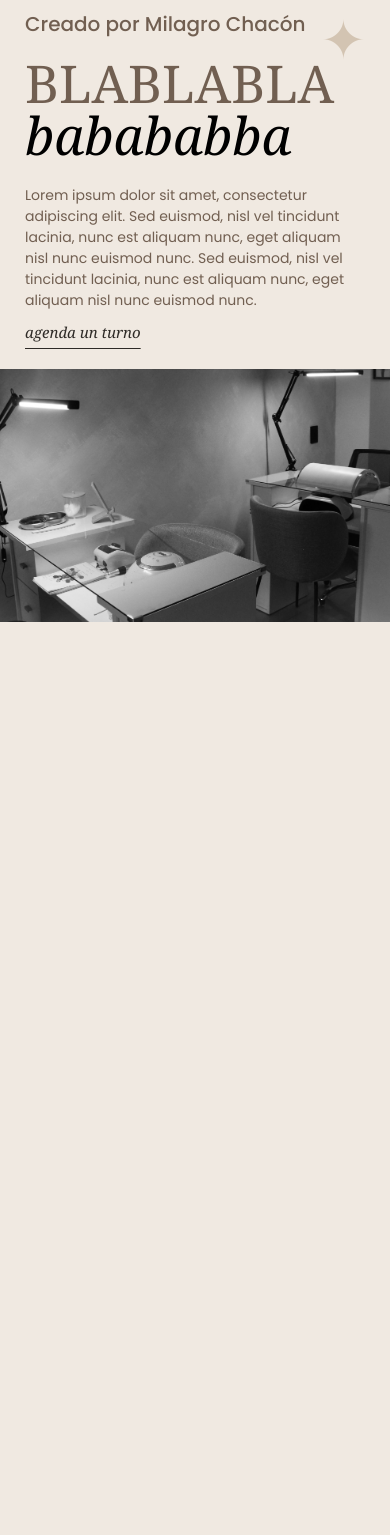
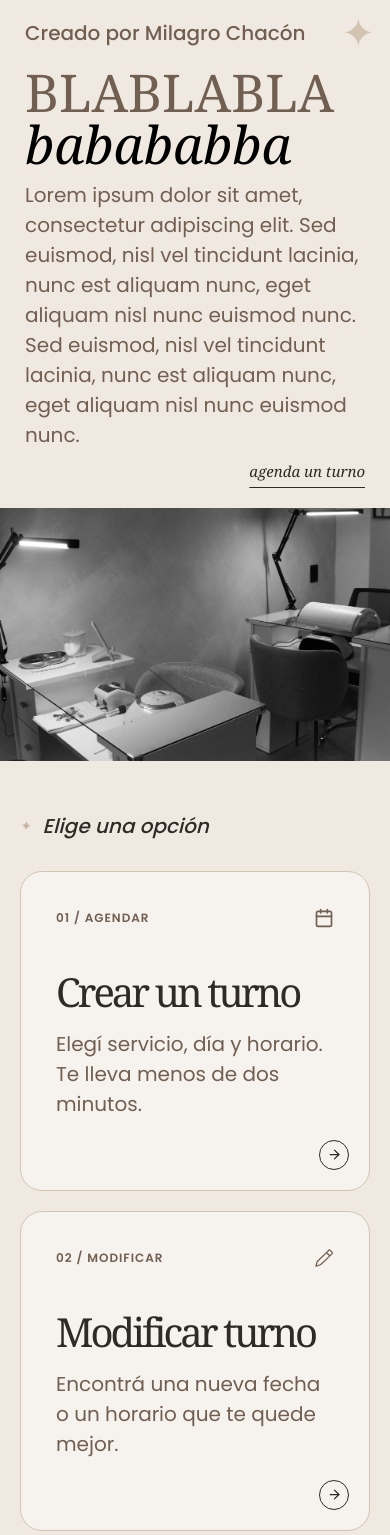
Before and after one commit to fabiolajsm/almaestudio, a Next.js app: page / in a window 390 px wide. Shown: the part 465-2000 px from the top of the page. Before the commit the page ends 1105 px from the top, so only its background shows below. Built offline with nearby package versions, Linux system fonts and the light colour scheme.

Commit message:
Appoiments sections with responsive styles

```diff
--- a/app/globals.css
+++ b/app/globals.css
@@ -7,8 +7,11 @@
   --font-poppins: sans-serif;
 
   --font-size-small: 15px;
+  --font-size-small-mobile: 12px;
   --font-size-medium: 20px;
+  --font-size-medium-mobile: 15px;
   --font-size-large: 50px;
+  --font-size-large-mobile: 40px;
   --font-size-xlarge: 75px;
 
   --color-ink: #2E2A26;
@@ -213,12 +216,10 @@ a {
 }
 
 .about-description {
-  max-width: fit-content;
-  margin: 40px 0 0;
+  margin-top: 10px;
+  font-family: var(--font-poppins);
   color: var(--color-brown);
-  font-family: var(--font-poppins);
   font-size: var(--font-size-medium);
-  line-height: 1.5;
 }
 
 .about-scroll-link {
@@ -226,10 +227,10 @@ a {
   display: inline-flex;
   align-items: center;
   gap: 10px;
-  margin-top: 26px;
+  margin-top: 25px;
   color: var(--color-ink);
   font-family: var(--font-seasons);
-  font-size: var(--font-size-medium);
+  font-size: var(--font-size-small);
   font-style: italic;
   text-decoration: underline;
   text-underline-offset: 10px;
@@ -240,27 +241,38 @@ a {
   font-style: normal;
 }
 
-.eyebrow,
-.section-label,
-.footer-label {
+
+.actions-section {
+  width: 100%;
+  margin-top: 50px;
+  min-width: fit-content;
+}
+
+.actions-grid {
+  display: grid;
+  grid-template-columns: repeat(3, minmax(0, 1fr));
+  gap: 20px;
+  width: 100%;
+  margin-top: 30px;
+}
+
+.section-label {
   display: flex;
   align-items: center;
   gap: 10px;
-  color: var(--dark);
-  font-size: 20px;
-  font-family: var(--font-poppins), sans-serif;
-  text-transform: uppercase;
+  color: var(--color-ink);
+  font-weight: 500;
+  font-size: var(--font-size-medium);
+  font-family: var(--font-poppins);
+  font-style: italic;
 }
 
-.eyebrow-spark {
+.star {
   color: var(--color-sand);
   font: 400 15px/1 var(--font-seasons);
   animation: sparkle 1.8s ease-in-out infinite;
 }
 
-.eyebrow>span:last-child {
-  display: inline;
-}
 
 @keyframes sparkle {
 
@@ -293,11 +305,7 @@ a {
 
 }
 
-.actions-grid {
-  display: grid;
-  grid-template-columns: repeat(3, 1fr);
-  gap: 15px;
-}
+
 
 /* Mas informacion / footer */
 .site-footer {
@@ -363,7 +371,7 @@ a {
   }
 
   .header-nav a {
-    font-size: 12px;
+    font-size: var(--font-size-small);
   }
 
   .about-section {
@@ -387,24 +395,17 @@ a {
   }
 
   .about-spark {
-    top: 24px;
-    right: 24px;
-    font-size: 54px;
+    top: 15px;
+    right: 15px;
+    font-size: var(--font-size-large-mobile);
   }
 
   .about-content h1 {
     font-size: 52px;
   }
 
-  .about-description {
-    margin-top: 24px;
-    font-size: 14px;
-  }
-
   .about-scroll-link {
-    align-self: flex-start;
     margin-top: 10px;
-    font-size: var(--font-size-small);
   }
 
   .section-intro {
@@ -419,3 +420,21 @@ a {
     grid-template-columns: 1fr;
   }
 }
+
+@media (min-width: 701px) and (max-width: 1024px) {
+
+  /* Tablet: imágenes laterales más angostas y contenido central más ancho */
+  .about-section {
+    grid-template-columns: minmax(0, 1fr) minmax(0, 1.8fr) minmax(0, 1fr);
+    min-height: 55vh;
+  }
+
+  /* Padding adaptable: mínimo 24px, máximo 40px */
+  .about-content {
+    padding: clamp(24px, 4vw, 40px);
+  }
+
+  .about-content h1 {
+    font-size: var(--font-size-large-mobile);
+  }
+}
--- a/app/page.tsx
+++ b/app/page.tsx
@@ -4,35 +4,31 @@ import studioImage from "./assets/web2.jpg";
 import mobile1 from "./assets/mobile1.jpg";
 import mobile2 from "./assets/mobile2.jpg";
 
+import { ActionCard } from "@/components/ActionCard";
 
-/*
 const actions = [
   {
     number: "01",
     title: "Crear un turno",
-    description: "Elegí tu servicio y encontrá el momento ideal para vos.",
+    description: "Elegí servicio, día y horario. Te lleva menos de dos minutos.",
     href: "#crear-turno",
-    label: "Agendar ahora",
-    tone: "terracotta" as const,
+    label: "Agendar turno",
   },
   {
     number: "02",
-    title: "Modificar mi turno",
-    description: "¿Necesitás cambiar el día o el horario? Lo hacemos fácil.",
+    title: "Modificar turno",
+    description: "Encontrá una nueva fecha o un horario que te quede mejor.",
     href: "#modificar-turno",
     label: "Modificar turno",
-    tone: "sage" as const,
   },
   {
     number: "03",
-    title: "Cancelar mi turno",
-    description: "Liberá tu reserva de forma simple y sin vueltas.",
+    title: "Cancelar turno",
+    description: "Cancelá tu reserva de forma simple.",
     href: "#cancelar-turno",
     label: "Cancelar turno",
-    tone: "sand" as const,
   },
 ];
-*/
 
 export default function Home() {
   return (
@@ -46,11 +42,15 @@ export default function Home() {
 
       <nav className="header-nav" aria-label="Navegación principal">
         <a href="#inicio">Sobre nosotros</a>
-        <a href="#agendar-turno">Agendar turno</a>
+        <a href="#opciones-turno">Opciones de turno</a>
         <a href="#mas-informacion">Más información</a>
       </nav>
 
-      <section className="about-section" id="inicio" aria-labelledby="about-heading">
+      <section
+        className="about-section"
+        id="inicio"
+        aria-labelledby="about-heading"
+      >
         <div className="about-image about-image-left">
           <Image
             src={profileImage}
@@ -70,7 +70,9 @@ export default function Home() {
           />
         </div>
         <div className="about-content">
-          <span className="about-spark" aria-hidden="true">✦</span>
+          <span className="about-spark" aria-hidden="true">
+            ✦
+          </span>
           <p className="about-kicker">Creado por Milagro Chacón</p>
           <h1 id="about-heading">
             BLABLABLA <span>babababba</span>
@@ -79,10 +81,9 @@ export default function Home() {
             Lorem ipsum dolor sit amet, consectetur adipiscing elit. Sed
             euismod, nisl vel tincidunt lacinia, nunc est aliquam nunc, eget
             aliquam nisl nunc euismod nunc. Sed euismod, nisl vel tincidunt
-            lacinia, nunc est aliquam nunc, eget aliquam nisl nunc euismod
-            nunc.
+            lacinia, nunc est aliquam nunc, eget aliquam nisl nunc euismod nunc.
           </p>
-          <a className="about-scroll-link" href="#agendar-turno">
+          <a className="about-scroll-link" href="#opciones-turno">
             agenda un turno
           </a>
         </div>
@@ -106,32 +107,33 @@ export default function Home() {
         </div>
       </section>
 
-
-    {/* <div className="ambient-shape ambient-shape-left" />
-      <div className="ambient-shape ambient-shape-right" /> */}
-      {/*
-
       <section
         className="actions-section"
-        id="agendar-turno"
-        aria-labelledby="actions-heading"
+        id="opciones-turno"
+        aria-labelledby="options-heading"
       >
-        <div className="eyebrow">
-          <span className="eyebrow-spark" aria-hidden="true">
+        <div className="section-label">
+          <span className="star" aria-hidden="true">
             ✦
           </span>
-          <span>Agendá tu próximo turno</span>
+          <span id="options-heading">Elige una opción</span>
         </div>
         <div className="actions-grid">
-          {actions.map((action) => (
-            <ActionCard key={action.number} {...action} />
+          {actions.map((action, index) => (
+            <ActionCard key={action.number} card={action} index={index} />
           ))}
         </div>
       </section>
 
+      {/* <div className="ambient-shape ambient-shape-left" />
+      <div className="ambient-shape ambient-shape-right" /> */}
+      {/*
+
+
+
       <footer className="site-footer" id="mas-informacion">
         <div>
-          <span className="footer-label">Más información</span>
+          <span className="section-label">Más información</span>
         </div>
         <nav className="social-links" aria-label="Redes sociales">
           <a href="#instagram" aria-label="Instagram">
@@ -160,7 +162,6 @@ export default function Home() {
         </nav>
       </footer>
       */}
-
     </main>
   );
 }
--- a/components/ActionCard.module.css
+++ b/components/ActionCard.module.css
@@ -2,68 +2,72 @@
   position: relative;
   display: flex;
   flex-direction: column;
-  min-height: 405px;
+  min-height: 410px;
   padding: 36px 35px 34px;
   overflow: hidden;
-  border: 1px solid color-mix(in srgb, var(--color-stone) 70%, transparent);
+  border: 1px solid var(--color-stone);
   border-radius: 22px;
-  background: color-mix(in srgb, var(--color-cream) 86%, transparent);
+  background: rgb(255 255 255 / 40%);
   color: var(--color-ink);
   transition: transform .25s ease, box-shadow .25s ease;
+
+  min-width: 450px;
+  max-width: 450px;
 }
 
 .card:hover {
   transform: translateY(-5px);
-  box-shadow: 0 18px 34px color-mix(in srgb, var(--color-ink) 14%, transparent);
+  border: 1px solid var(--color-sand);
+
 }
 
-.topline {
+.cardTitle {
   display: flex;
   align-items: center;
   justify-content: space-between;
   color: var(--color-brown);
-  font: 600 16px/1 var(--font-poppins), sans-serif;
-  letter-spacing: .08em;
+  font: 600 var(--font-size-small) var(--font-poppins);
+  letter-spacing: 1px;
 }
 
 .symbol {
   color: var(--color-brown);
-  font: 400 31px/1 var(--font-poppins), sans-serif;
+  font: 400 var(--font-size-medium) var(--font-poppins);
   letter-spacing: 0;
 }
 
 .content {
-  margin-top: auto;
+  width: 100%;
+  margin: auto 0;
+  text-align: left;
 }
 
 .content h3 {
-  max-width: 320px;
-  margin: 0 0 13px;
-  font: 500 clamp(38px, 3.3vw, 58px)/.92 var(--font-seasons);
-  letter-spacing: -.06em;
+  margin-bottom: 10px;
+  letter-spacing: -3px;
+  font: 500 var(--font-size-large) var(--font-seasons);
 }
 
 .content p {
-  max-width: 315px;
-  margin: 0;
-  color: color-mix(in srgb, var(--color-brown) 84%, var(--color-cream));
-  font: 400 18px/1.55 var(--font-poppins), sans-serif;
+  color: var(--color-brown);
+  font: 400 var(--font-size-medium) var(--font-poppins);
 }
 
 .link {
   position: absolute;
-  right: 35px;
-  bottom: 34px;
+  right: 30px;
+  bottom: 30px;
   display: grid;
-  width: 52px;
-  height: 52px;
+  width: 50px;
+  height: 50px;
   place-items: center;
   border: 1px solid var(--color-ink);
   border-radius: 50%;
 }
 
 .arrow {
-  font: 400 29px/1 var(--font-poppins), sans-serif;
+  font: 400 var(--font-size-medium) var(--font-poppins);
+  color: var(--color-ink);
   transition: transform .2s ease;
 }
 
@@ -73,25 +77,56 @@
 
 @media (max-width: 700px) {
   .card {
-    min-height: 330px;
-    padding: 27px 24px 28px;
-    border-radius: 18px;
+    width: 100%;
+    min-width: 0;
+    max-width: 100%;
+    min-height: 320px;
   }
 
-  .topline {
-    font-size: 12px;
+  .cardTitle {
+    font-size: var(--font-size-small-mobile);
   }
 
   .content h3 {
-    font-size: 42px;
-  }
-
-  .content p {
-    font-size: 15px;
+    font-size: var(--font-size-large-mobile);
   }
 
   .link {
-    right: 24px;
-    bottom: 28px;
+    right: 20px;
+    bottom: 20px;
+    width: 30px;
+    height: 30px;
+  }
+
+  .arrow {
+    font-size: var(--font-size-small);
   }
 }
+
+@media (min-width: 701px) and (max-width: 1500px) {
+  .card {
+    width: 100%;
+    min-width: 0;
+    max-width: 100%;
+    min-height: 320px;
+  }
+
+  .cardTitle {
+    font-size: var(--font-size-small-mobile);
+  }
+
+  .content h3 {
+    font-size: var(--font-size-large-mobile);
+  }
+
+  .link {
+    right: 20px;
+    bottom: 20px;
+    width: 30px;
+    height: 30px;
+  }
+
+  .arrow {
+    font-size: var(--font-size-small);
+  }
+}
--- a/components/ActionCard.tsx
+++ b/components/ActionCard.tsx
@@ -1,40 +1,46 @@
+import { FiArrowRight, FiCalendar,  FiX } from "react-icons/fi";
+import { GoPencil } from "react-icons/go";
 import styles from "./ActionCard.module.css";
 
-type ActionCardProps = {
+type ActionCardItem = {
   number: string;
   title: string;
   description: string;
   href: string;
   label: string;
-  tone: "terracotta" | "sage" | "sand";
 };
 
-export function ActionCard({
-  number,
-  title,
-  description,
-  href,
-  label,
-  tone,
-}: ActionCardProps) {
-  const cardMeta = {
-    terracotta: { label: "AGENDAR", symbol: "▦" },
-    sage: { label: "CAMBIAR", symbol: "✎" },
-    sand: { label: "LIBERAR", symbol: "×" },
-  }[tone];
+type ActionCardProps = {
+  card: ActionCardItem;
+  index: number;
+};
+
+const cardMeta = [
+  { label: "AGENDAR", Icon: FiCalendar },
+  { label: "MODIFICAR", Icon: GoPencil },
+  { label: "CANCELAR", Icon: FiX },
+];
+
+export function ActionCard({ card, index }: ActionCardProps) {
+  const meta = cardMeta[index % cardMeta.length];
+  const Icon = meta.Icon;
 
   return (
     <article className={styles.card}>
-      <div className={styles.topline}>
-        <span>{number} / {cardMeta.label}</span>
-        <span className={styles.symbol} aria-hidden="true">{cardMeta.symbol}</span>
+      <div className={styles.cardTitle}>
+        <span>
+          {card.number} / {meta.label}
+        </span>
+        <Icon className={styles.symbol} aria-hidden="true" />
       </div>
       <div className={styles.content}>
-        <h3>{title}</h3>
-        <p>{description}</p>
+        <h3>{card.title}</h3>
+        <p>{card.description}</p>
       </div>
-      <a className={styles.link} href={href} aria-label={label}>
-        <span className={styles.arrow} aria-hidden="true">→</span>
+      <a className={styles.link} href={card.href} aria-label={card.label}>
+        <span className={styles.arrow} aria-hidden="true">
+          <FiArrowRight />
+        </span>
       </a>
     </article>
   );
--- a/package.json
+++ b/package.json
@@ -11,7 +11,8 @@
   "dependencies": {
     "next": "16.3.5",
     "react": "19.2.8",
-    "react-dom": "19.2.8"
+    "react-dom": "19.2.8",
+    "react-icons": "^5.7.0"
   },
   "devDependencies": {
     "@tailwindcss/postcss": "^4",
```
Also changed, not shown: 1 other file (tests, documents, lock files or other folders).
